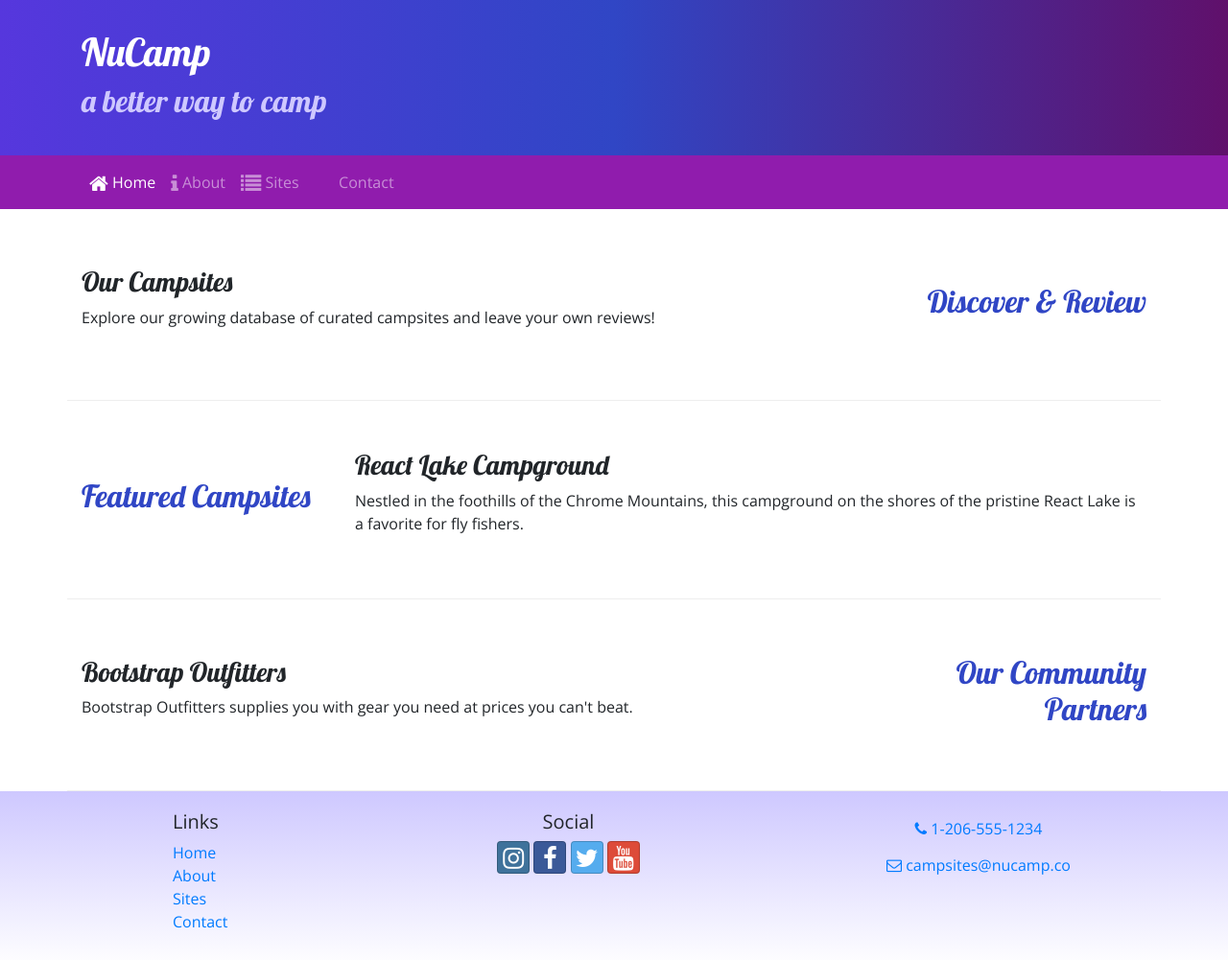
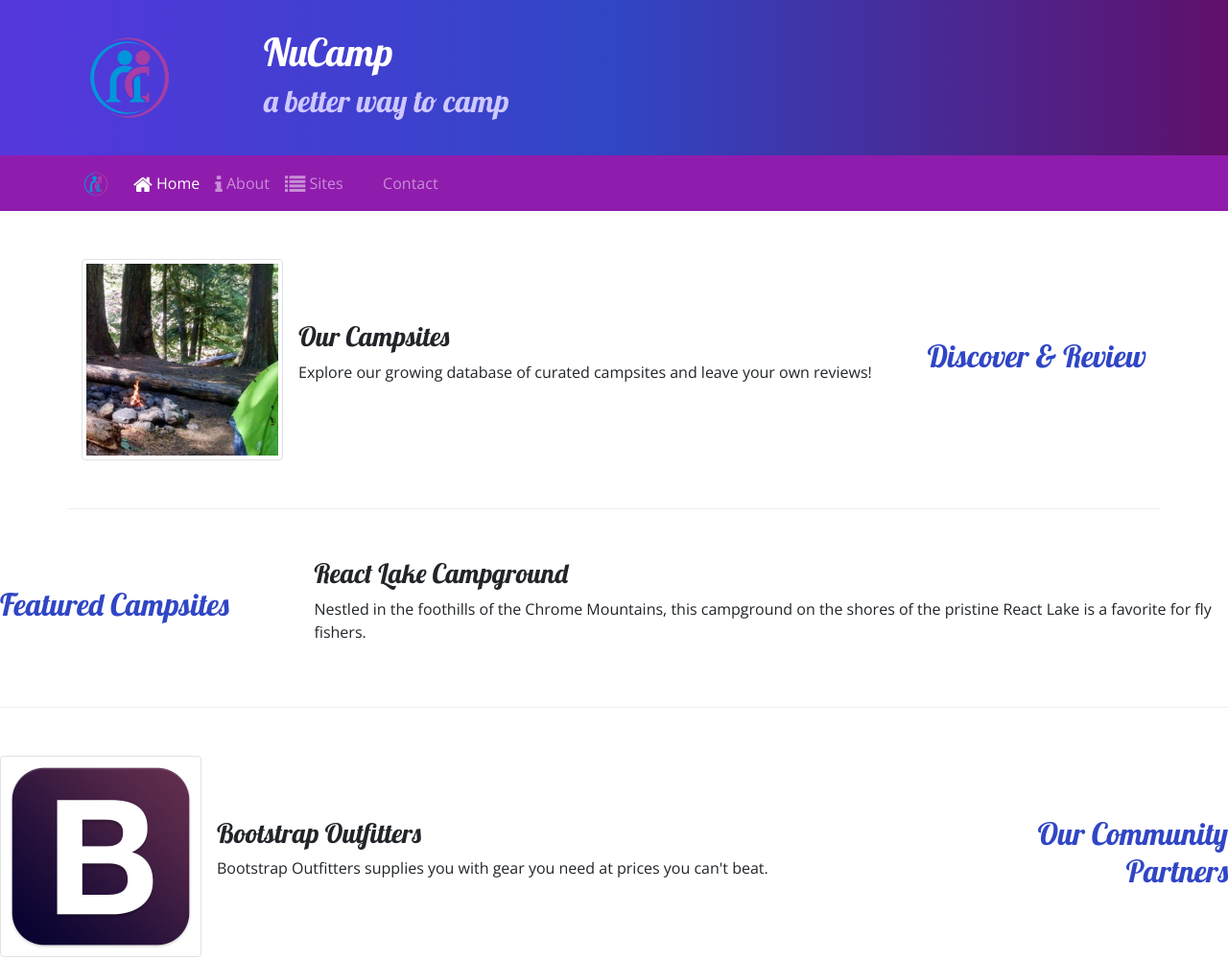
Before and after one commit to chriscyber/Campsite, a website: page index.html in a window 1280 px wide. Shown: the top 1001 px of the page at 96% size. Drawn offline with nearby package versions, Linux system fonts and the light colour scheme.

Commit message:
Images and Media

```diff
--- a/index.html
+++ b/index.html
@@ -22,6 +22,9 @@
     <header class="jumbotron jumbotron-fluid">
             <div class="container">
                 <div class="row">
+                    <div class="col-4 col-sm-3 col-md-2 align-self-center">
+                        <img src="img/logo.png" class="img-fluid" />
+                    </div>
                     <div class="col">
                         <h1>NuCamp</h1>
                         <h2>a better way to camp</h2>
@@ -32,6 +35,8 @@
 
     <nav class="navbar navbar-expand-sm navbar-dark sticky-top">
         <div class="container">
+            <a class="navbar-brand" href="#"><img src="img/logo.png" height="30" width="30" /></a>
+            <button class="navbar-toggler" type="button" data-toggle="collapse" data-target="#nucampNavbar">
             <button class="navbar-toggler ml-auto" type="button" data-toggle="collapse" data-target="#nucampNavbar">
                 <span class="navbar-toggler-icon"></span>
             </button>
@@ -53,8 +58,14 @@
                 <h2 class="text-sm-right">Discover & Review</h2>
             </div>
             <div class="col">
-                <h3>Our Campsites</h3>
-                <p class="d-none d-sm-block">Explore our growing database of curated campsites and leave your own reviews!</p>
+                <div class="media">
+                    <img class="d-flex mr-3 img-thumbnail" src="img/breadcrumb-trail-thumb.jpg" alt="Breadcrumb Trail" />
+                    <div class="media-body align-self-center">
+                        <h3>Our Campsites</h3>
+                        <p class="d-none d-sm-block">Explore our growing database of curated campsites and leave your own reviews!</p>
+                    </div>
+                </div>
+            </div>
             </div>
         </div>
         <div class="row row-content align-items-center">
@@ -71,8 +82,13 @@
                 <h2 class="text-sm-right">Our Community Partners</h2>
             </div>
             <div class="col">
-                <h3>Bootstrap Outfitters</h3>
-                <p class="d-none d-sm-block">Bootstrap Outfitters supplies you with gear you need at prices you can't beat.</p>
+                <div class="media">
+                    <img class="d-flex mr-3 img-thumbnail" src="img/bootstrap-thumb.png" alt="Bootstrap Outfitters" />
+                    <div class="media-body align-self-center">
+                        <h3>Bootstrap Outfitters</h3>
+        				<p class="d-none d-sm-block">Bootstrap Outfitters supplies you with gear you need at prices you can't beat.</p>
+                    </div>
+                </div>
             </div>
         </div>
     </div>
```
Also changed, not shown: aboutus.html (+5 -0 lines), contactus.html (+5 -0 lines), img/bootstrap-thumb.png (added), img/breadcrumb-trail-thumb.jpg (added), img/breadcrumb-trail.jpg (added), img/chrome-river-thumb.jpg (added), img/chrome-river.jpg (added), img/logo.png (added), img/react-lake-thumb.jpg (added), img/react-lake.jpg (added), 1 other file.
